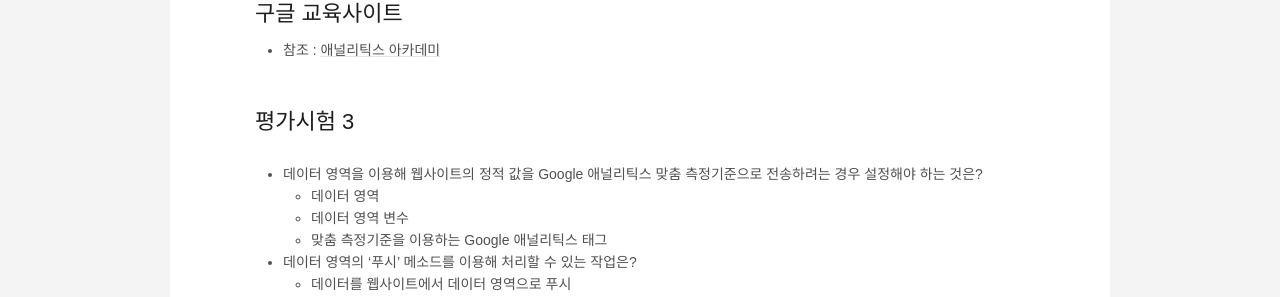
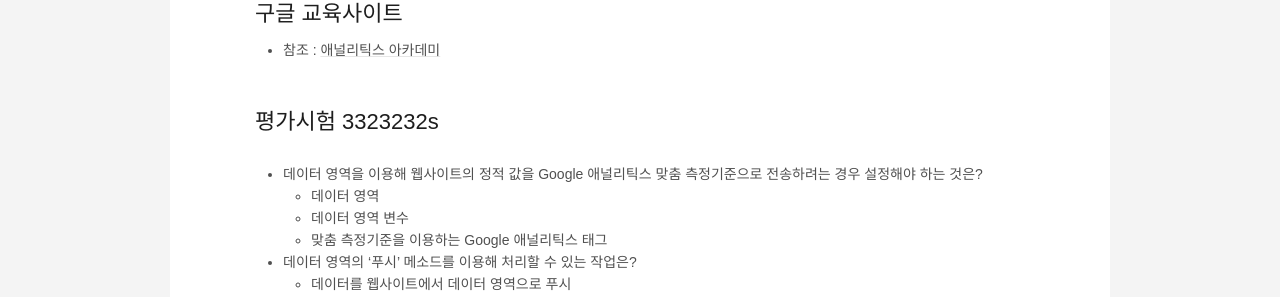
Before and after one commit to sinsu2/skyksit.github.io, a Jekyll site: the page built from _posts/2017-11-09-google-tag-manager3.md, in a window 1280 px wide and 900 px high. Shown: the part 401-698 px from the top of the window. Built offline with Jekyll 4.4.1, drawn with Linux system fonts in a browser that asks for light colours; some web fonts are replaced; comment, search, counter and statistics services are not loaded.

Commit message:
editing post

```diff
--- a/_posts/2017-11-09-google-tag-manager3.md
+++ b/_posts/2017-11-09-google-tag-manager3.md
@@ -10,7 +10,7 @@ comments : true
 ## 구글 교육사이트
 * 참조 : [애널리틱스 아카데미](https://analytics.google.com/analytics/academy/course/5)
 
-## 평가시험 3
+## 평가시험 3323232s
 * 데이터 영역을 이용해 웹사이트의 정적 값을 Google 애널리틱스 맞춤 측정기준으로 전송하려는 경우 설정해야 하는 것은?
   * 데이터 영역
   * 데이터 영역 변수
```
